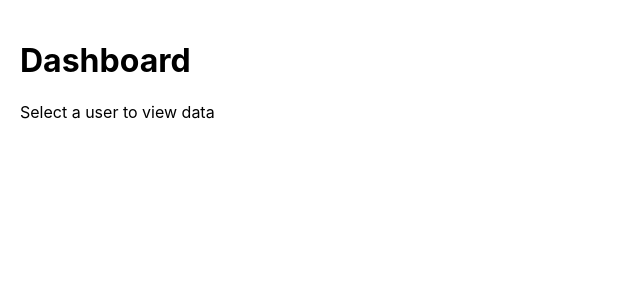
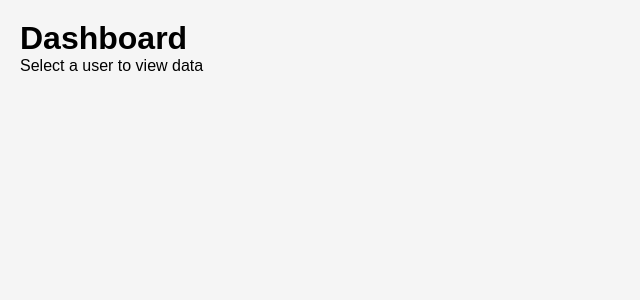
Before and after one commit to Bhawnakuntal/call-email-dashboard, a React (Create React App) app: page / in a window 1280 px wide. Shown: the top 300 px of the page, without its empty margins (0-640 px from the left). Built offline with nearby package versions, Linux system fonts and the light colour scheme.

Commit message:
Added global CSS reset and base styling

```diff
--- a/src/index.js
+++ b/src/index.js
@@ -2,6 +2,7 @@
 import ReactDOM from 'react-dom/client';
 import './index.css';
 import App from './App';
+import "./styles/global.css";
 
 
 const root = ReactDOM.createRoot(document.getElementById('root'));
--- /dev/null
+++ b/src/styles/global.css
@@ -0,0 +1,11 @@
+
+* {
+  margin: 0;
+  padding: 0;
+  box-sizing: border-box;
+  font-family: Arial, Helvetica, sans-serif;
+}
+
+body {
+  background-color: #f5f5f5;
+}
```
